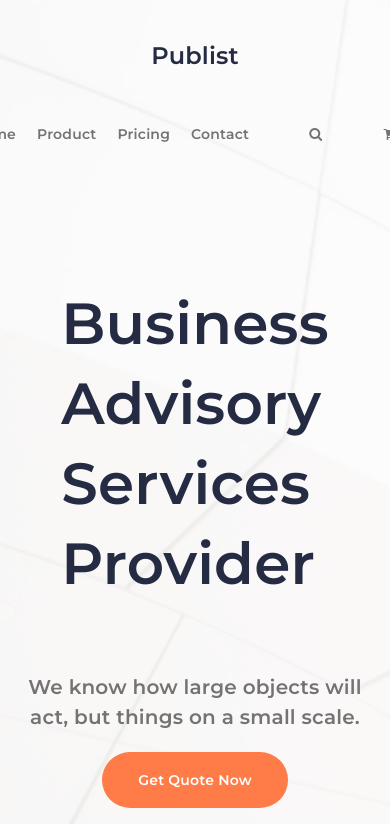
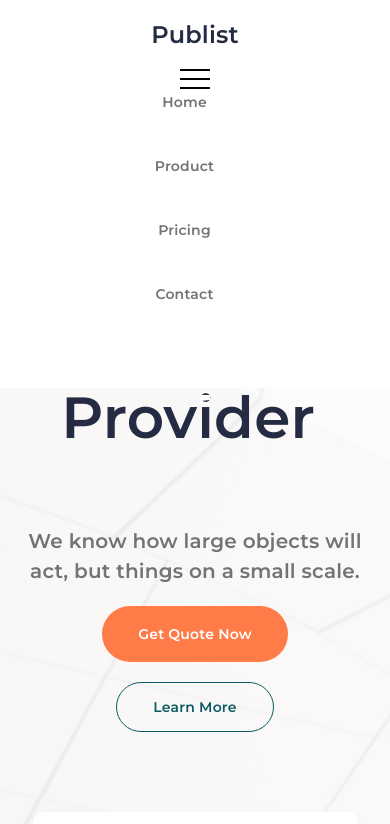
Before and after one commit to NikolayKot/Adaptive-Layout, a plain HTML site: page index.html in a window 390 px wide. Shown: the top 824 px of the page. Drawn offline with nearby package versions, Linux system fonts and the light colour scheme.

Commit message:
Попытался сделать бургер, не смог

```diff
--- a/css/media-queries.css
+++ b/css/media-queries.css
@@ -62,3 +62,59 @@
         padding: 0px 94.5px 75px 94.5px;
     }
 }
+
+@media (max-width: 900px){
+    .header{
+        width: 800px;                              /* почему у хедер ширина больше чем у bg first container */
+        display: flex;
+        justify-content: space-between;
+    }
+    .header__burger{
+        display: block;
+        position: relative;
+        width: 30px;
+        height: 20px;
+        z-index: 3;
+    }
+   .header__burger:before,
+   .header__burger:after{
+    content: '';
+    background-color: black;
+    position: absolute;
+    width: 100%;
+    height: 2px;
+    left: 0;
+   }
+   .header__burger:before{
+    top: 0;
+   }
+   .header__burger:after{
+    bottom: 0;
+   }
+   .header__burger span{
+    position: absolute;
+    background-color: black;
+    width: 100%;
+    height: 2px;
+    left: 0;
+    top: 9px;
+   }
+   .header__nav{
+    padding-top: 50px;
+    display: flex;
+    align-items: center;
+    flex-direction: column;
+    position: fixed;
+    top: 0;
+    left: 0;
+    width: 100%;
+    background-color: white;
+   }
+   .header__logo{
+    z-index: 3;
+   }
+   .header__icon{
+    color: white;
+    height: 1px;
+   }
+}
--- a/css/style.css
+++ b/css/style.css
@@ -27,12 +27,12 @@ body{
 }
 
 .header{
+    position: fixed;
     display: flex;
     align-items: center;
     flex-direction: column;
-    padding-bottom: 90px;
     width: 100%;
-    background: rgba(255, 255, 255, 0.7);
+    background: rgba(255, 255, 255);
 }
 .logo__link{
     font-family: 'Montserrat';
@@ -43,9 +43,6 @@ body{
     letter-spacing: 0.1px;
     color: #252B42;
     text-decoration: none;
-}
-.header__logo{
-    margin: 40px 0px 10px 0px;
 }
 .header__link{
     font-family: 'Montserrat';
@@ -74,10 +71,12 @@ body{
     margin: 40px 22px 0px 39px;
 }
 .header__nav{
-    display: flex;
     justify-content: space-around;
+    align-items: center;
+    z-index: 2;
 }
 .firstSection{
+    padding-top: 90px;
     display: flex;
     align-items: center;
     flex-direction: column;
--- a/index.html
+++ b/index.html
@@ -5,6 +5,8 @@
     <meta http-equiv="X-UA-Compatible" content="IE=edge">
     <meta name="viewport" content="width=device-width, initial-scale=1.0">
     <title>Главная</title>
+    <script src="script.js"></script>
+    <script src="https://code.jquery.com/jquery-3.4.1.slim.min.js"></script>
     <link href="https://fonts.googleapis.com/css2?family=Montserrat:wght@100;600&family=Open+Sans:wght@500;700&family=Oswald&display=swap" rel="stylesheet">
     <link rel="stylesheet" href="css/font-awesome.min.css">
     <link rel="stylesheet" href="css/style.css">
@@ -15,6 +17,9 @@
         <header class="header">
             <div class="container">
                 <h3 class="header__logo"><a href="index.html" class="logo__link">Publist</a></h3>
+                <div class="header__burger">
+                    <span></span>
+                </div>
                 <nav class="header__nav">
                     <a href="#" class="header__link">Home</a>
                     <a href="#" class="header__link">Product</a>
--- /dev/null
+++ b/script.js
@@ -0,0 +1,5 @@
+$(document).ready(function(){
+    $('.header__burger').click(function(event){
+        $('.header__burger,.header__nav').toggleClass('active');
+    });
+});
```
